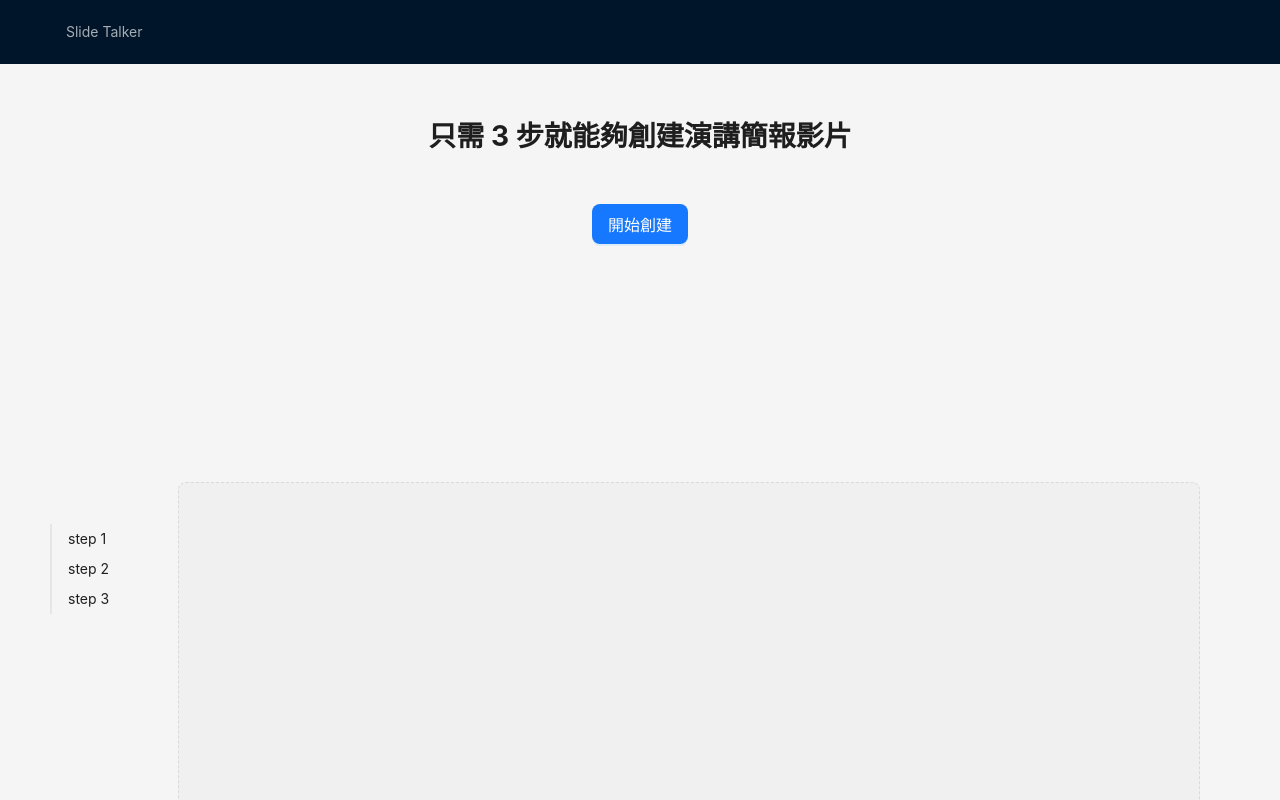
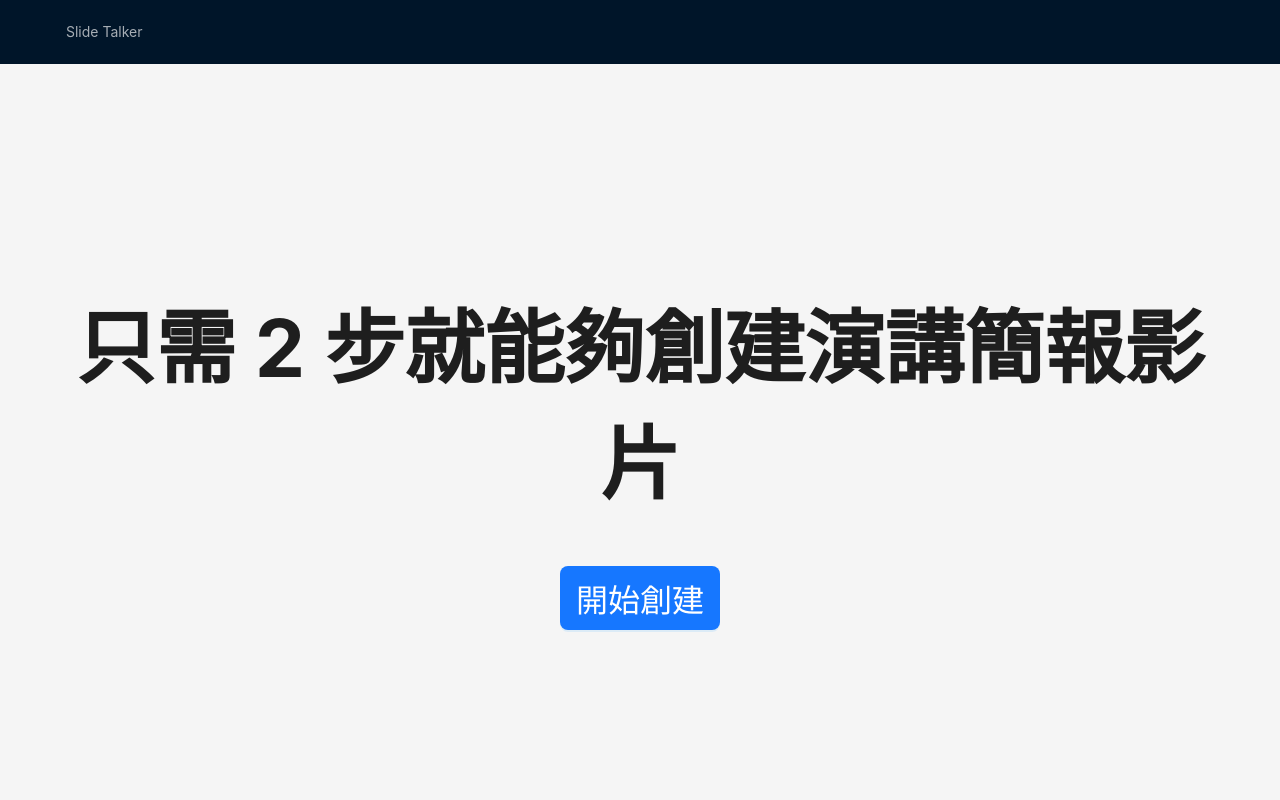
Before and after one commit to CJCSeniorProject/slide-talker-frontend, a Next.js app: page /main in a window 1280 px wide. Shown: the top 800 px of the page. Built offline with nearby package versions, Linux system fonts and the light colour scheme.

Commit message:
feat: complete HeroSection

```diff
--- a/components/HeroSection.tsx
+++ b/components/HeroSection.tsx
@@ -1,11 +1,44 @@
 import { Button } from 'antd'
+import styled from 'styled-components'
 
 const HeroSection = () => {
+  const HeroSection = styled.div`
+    height: calc(100vh - 64px);
+    text-align: center;
+    width: 100%;
+    display: flex;
+    justify-content: center;
+    align-items: center;
+  `
+
+  const Title = styled.h1`
+    margin: 50px 0;
+    font-size: 80px;
+  `
+
+  const Body = styled.div`
+    display: inline-block;
+  `
+
+  const StartButton = styled(Button)`
+    font-size: 32px !important;
+    height: 64px !important;
+  `
+
+  const scrollToSlideUpload = () => {
+    const slideUpload = document.getElementById('slide-upload')
+    if (slideUpload) {
+      slideUpload.scrollIntoView({ behavior: 'smooth' })
+    }
+  }
+
   return (
-    <div style={{ textAlign: 'center', width: '100%', margin: '50px 0 80px' }}>
-      <h1 style={{ margin: '50px 0' }}>只需 3 步就能夠創建演講簡報影片</h1>
-      <Button type="primary" size="large" href="#slide-upload">開始創建</Button>
-    </div>
+    <HeroSection>
+      <Body>
+        <Title>只需 2 步就能夠創建演講簡報影片</Title>
+        <StartButton type="primary" size="large" onClick={scrollToSlideUpload}>開始創建</StartButton>
+      </Body>
+    </HeroSection>
   )
 }
 
--- a/package.json
+++ b/package.json
@@ -21,10 +21,12 @@
     "react": "18.2.0",
     "react-dom": "18.2.0",
     "react-draggable": "^4.4.5",
+    "styled-components": "^5.3.11",
     "typescript": "5.0.2",
     "video-react": "^0.16.0"
   },
   "devDependencies": {
+    "@types/styled-components": "^5.1.26",
     "@types/video-react": "^0.15.1",
     "fetch-mock": "^9.11.0"
   }
```
Also changed, not shown: 1 other file (tests, documents, lock files or other folders).
